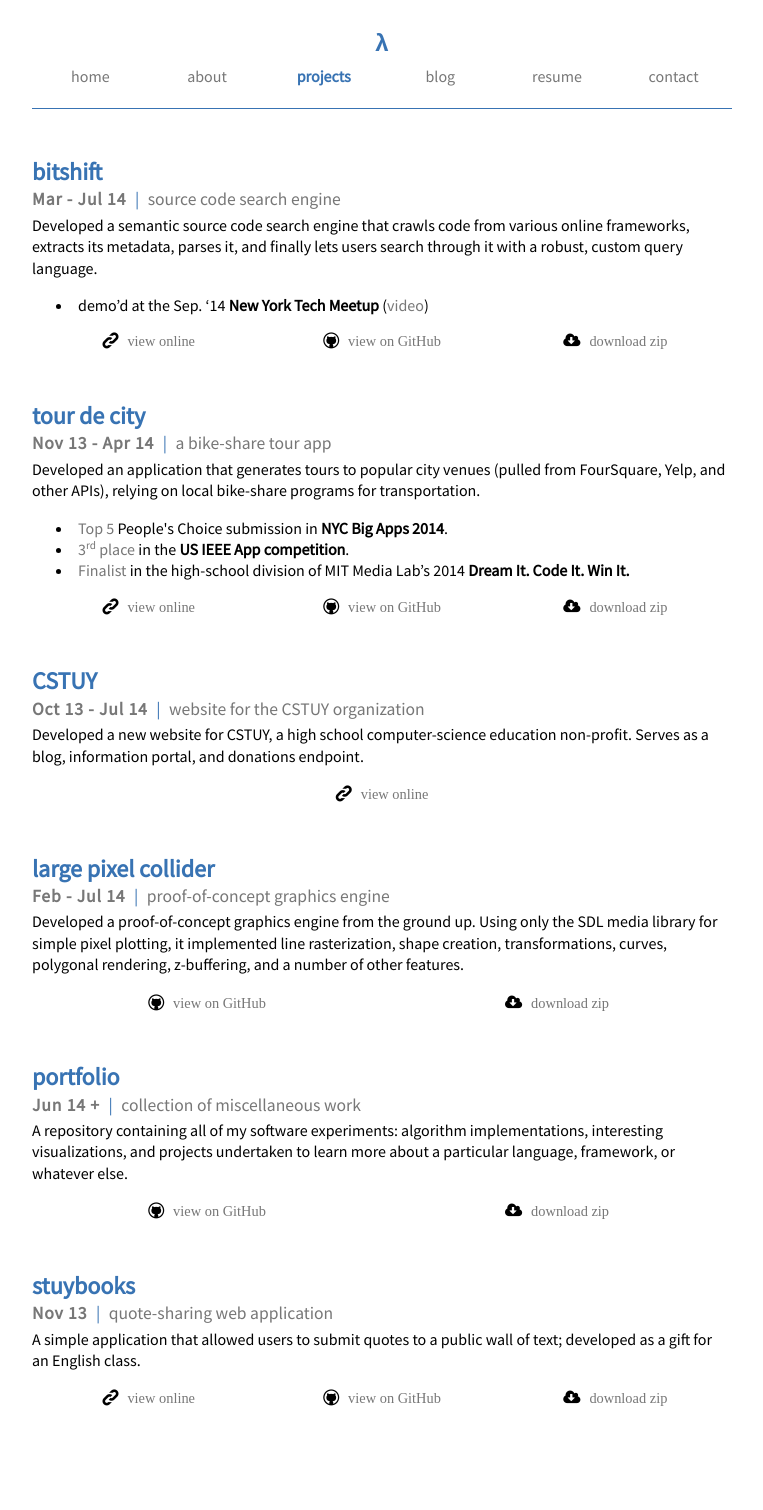
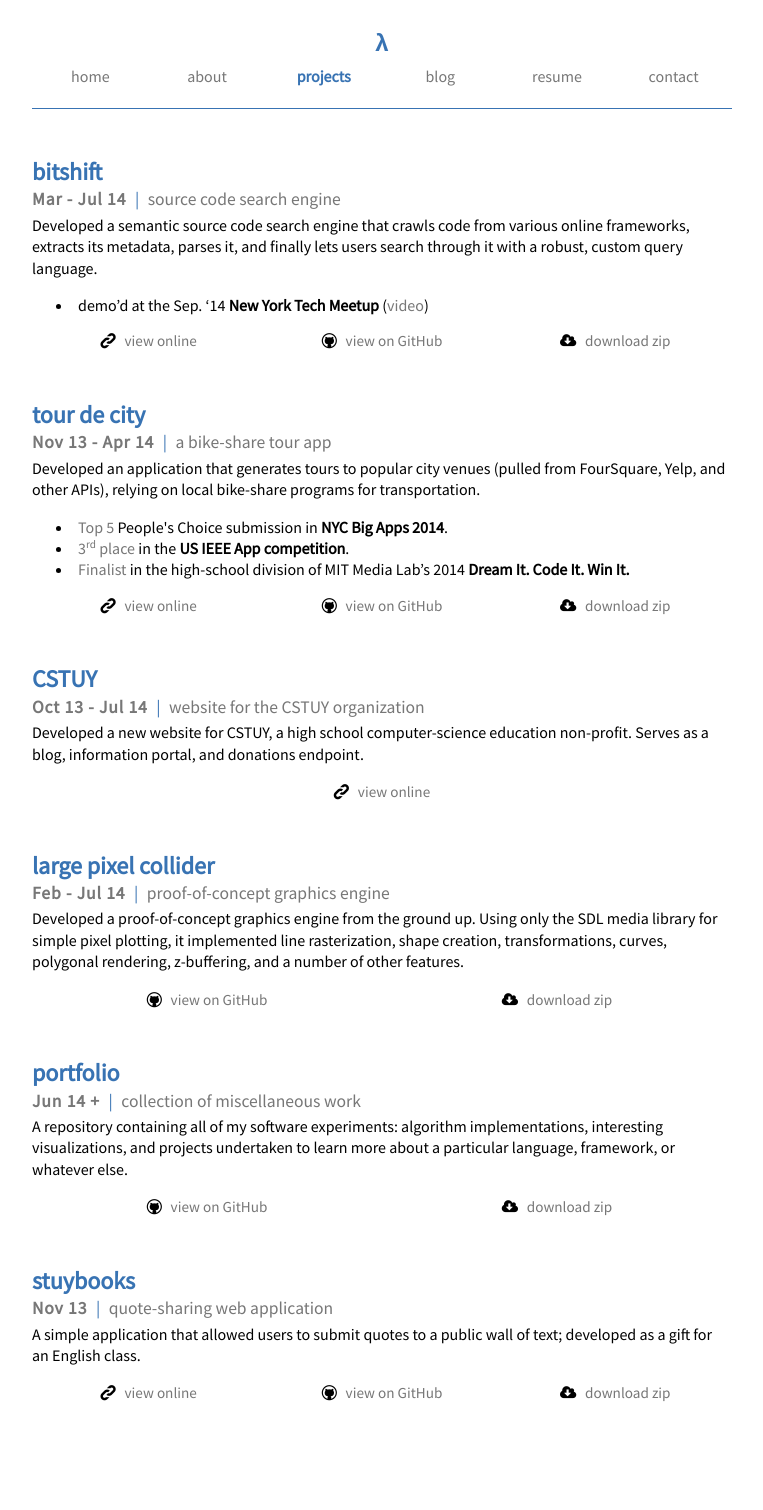
Before and after one commit to sevko/sevko.github.io, a Jekyll site: the page built from projects/index.html, in a window 1280 px wide. Shown: the whole page, without its empty margins (258-1021 px from the left). Built offline with Jekyll 4.4.1, drawn with Linux system fonts in a browser that asks for light colours; some web fonts are replaced.

Commit message:
Fix font-family inheritance bug.
css/projects.sass
	-In FireFox (and maybe other browsers), `.links > a` were
	defaulting to the browser's default font-family, instead of
	using "Source Sans Pro".

```diff
--- a/css/projects.sass
+++ b/css/projects.sass
@@ -70,6 +70,7 @@ div.project
 
 		div
 			display: inline-block
+			font-size: 0.95em
 			min-width: 150px
 			text-align: center
 
@@ -83,5 +84,5 @@ div.project
 				content: "\e801"
 
 			a
-				font-size: 0.9em
+				font-family: "Source Sans Pro"
 				padding-left: 5px
```
